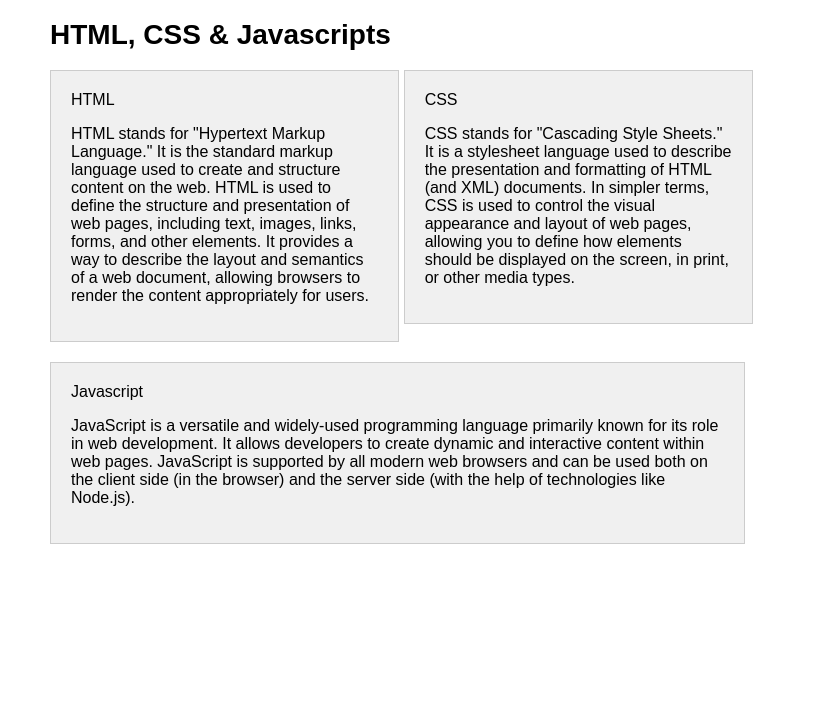
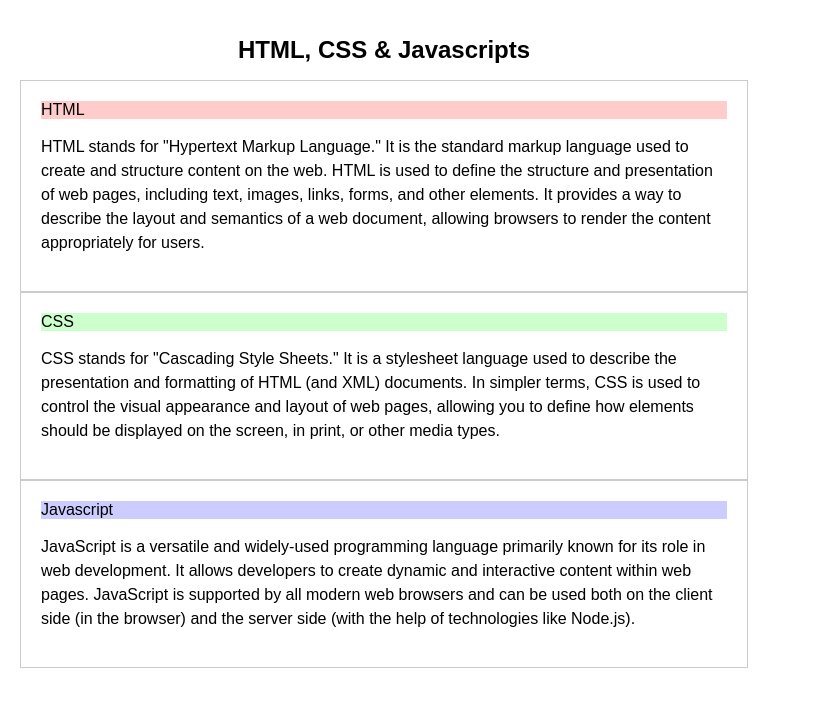
Before and after one commit to an7kitku4mar/coursera, a plain HTML site: page index.html in a window 768 px wide. Shown: the whole page, 818 px wide, since content can reach past the window. Drawn offline with Linux system fonts and the light colour scheme.

Commit message:
style.css
12OCT24

```diff
--- a/css/style.css
+++ b/css/style.css
@@ -1,102 +1,74 @@
-  /* Common styles */
-  body {
-    font-family: Arial, sans-serif;
+/* Global styles */
+html, body {
     margin: 0;
     padding: 0;
+    font-family: Arial, sans-serif;
 }
 
+/* Container for the main content */
 .container {
-    margin: 10px 50px;
-    align-items: center;
-    width: 100%;
+    max-width: 1200px;
+    margin: 0 auto;
+    padding: 20px;
+
 }
 
-  /* Desktop styles (992px and above) */
-  @media (min-width: 992px) {
+/* Responsive grid system */
+.row {
+    display: flex;
+    flex-wrap: wrap;
+}
+
+.col {
+    flex: 1;
+    padding: 10px;
+}
+
+/* Section styles */
 .section {
-      display: inline-block;
-      width: 33%;
-      margin-right: 20px;
-      vertical-align: top;
+    border: 1px solid #ccc;
+    padding: 20px;
+}
+
+.section-title {
+    background-color: #f0f0f0;
+    padding: 10px;
+    text-align: center;
+}
+
+/* Media queries for different screen sizes */
+@media (max-width: 768px) {
+    .col {
+        flex: 100%;
     }
 }
 
-  /* Tablet styles (768px to 991px) */
-  @media (min-width: 768px) and (max-width: 991px) {
-    .section {
-
-      display: inline-block;
-      margin-right: 2%;
-      margin-bottom: 20px;
-      width: 40%;
-    }
-
-    .section:nth-child(2) {
-      display: inline-block;
-      width: 40%;
-      margin-right: 0;
-      vertical-align: top;
-    }
-    .section:nth-child(3) {
-      display: inline-block;
-      width: 40%;
-      margin-right: 0;
-      vertical-align: top;
-    }
-
-    .section:nth-child(4) {
-      display: block;
-      width: 85%;
-      margin-right: 0;
-      vertical-align: top;
+@media (min-width: 769px) and (max-width: 991px) {
+    .col {
+        flex: 50%;
     }
 }
 
-  /* Mobile styles (up to 767px) */
-  @media (max-width: 767px) {
-
-    .section:nth-child(2) {
-      display: inline-block;
-      width: 85%;
-      margin-right: 0;
-      vertical-align: top;
-    }
-    .section:nth-child(3) {
-      display: inline-block;
-      width: 85%;
-      margin-right: 0;
-      vertical-align: top;
+/* Example styles for specific elements */
+h1 {
+    font-size: 24px;
+    text-align: center;
 }
 
-    .section:nth-child(4) {
-      display: block;
-      width: 85%;
-      margin-right: 0;
-      vertical-align: top;
-    }
+p {
+    font-size: 16px;
+    line-height: 1.5;
 }
 
-  /* Common section styles */
-  .section {
-      width: 25%;
-    background-color: #f0f0f0;
-    border: 1px solid #ccc;
-    padding: 20px;
-    position: relative;
+/* Additional styles for section titles */
+.section-title-html {
+    background-color: #ffcccc;
 }
 
-  .section-title {
-    display: block;
-      position: relative;
-      text-align: right;
-    top: 10px;
-    right: 10px;
-    background-color: #333;
-    color: #fff;
-    padding: 5px 10px;
-    font-size: 125%; /* 25% larger */
+.section-title-css {
+    background-color: #ccffcc;
 }
 
-  h1 {
-    font-size: 175%; /* 75% larger */
+.section-title-js {
+    background-color: #ccccff;
 }
```
Lines whose indentation alone changed are shown as unchanged.
